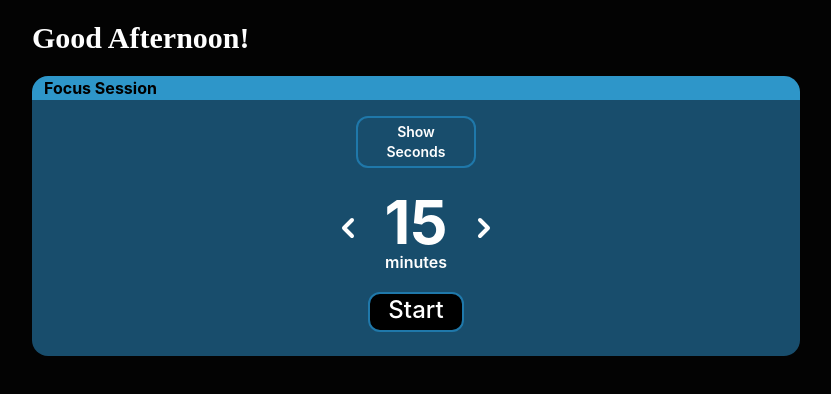
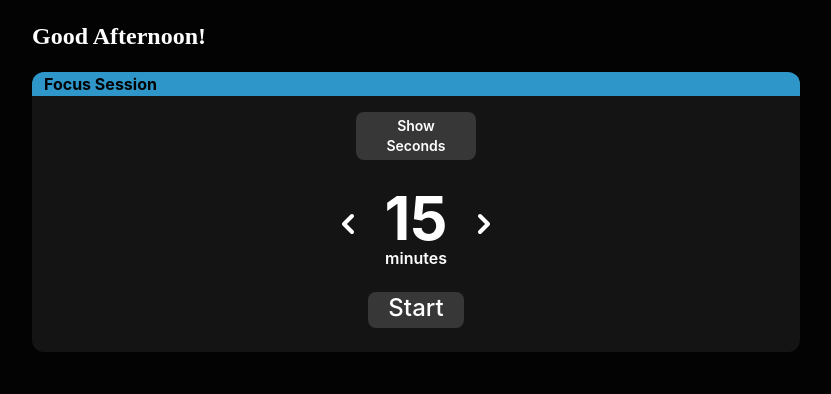
Before and after one commit to Marky2813/electron, a React (Vite) app: page / in a window 1280 px wide. Shown: the top 394 px of the page, without its empty margins (224-1055 px from the left). Built offline with nearby package versions, Linux system fonts and the light colour scheme.

Commit message:
UI Changes

```diff
--- a/src/electron/main.ts
+++ b/src/electron/main.ts
@@ -13,15 +13,15 @@ let saveCounter = 0;
 const store = new Store();
 let date = new Date();
 let today = date.toLocaleDateString();
-let currentdate = store.get('current-date');
+let lastUsedDate = store.get('last-used-date');
 
-console.log(today, currentdate)
+console.log(today, lastUsedDate)
 
-if(currentdate === today) {
-  console.log(store.get('session-details'))
+if(lastUsedDate === today) {
   todaySessionDetails = store.get('session-details');
   contextSwitch = store.get('context-switches');
-  console.log(todaySessionDetails)
+} else {
+  store.set('last-used-date', today)
 }
 
 function scheduleMidnightReset() {
@@ -35,10 +35,16 @@ function scheduleMidnightReset() {
   const msToMidnight = night.getTime() - now.getTime();
 
   setTimeout(() => {
-    todaySessionDetails;
+    clearInterval(intervalId);
+    todaySessionDetails = {};
+    contextSwitch = {};
+    previousWindow = null;
+    const newDay = new Date().toLocaleDateString();
     store.set('session-details', todaySessionDetails);
-    store.set('current-date', today);
-    store.set('context-switches', contextSwitch)
+    store.set('context-switches', contextSwitch);
+    store.set('last-used-date', newDay)
+    startSessionTracking();
+    scheduleMidnightReset();
   }, msToMidnight);
 }
 
@@ -47,9 +53,9 @@ scheduleMidnightReset();
 
 app.on('ready', () => {
   const mainWindow = new BrowserWindow({
-    width: 350,
+    minWidth: 350,
+    maxWidth: 350,
     height: 600,
-  resizable: false,
   webPreferences: {
   preload: getPreloadPath(),
 }
@@ -70,6 +76,7 @@ mainWindow.setAlwaysOnTop(true);
     todaySessionDetails["contextSwitch"] = contextSwitch;
     store.set('session-details', todaySessionDetails);
     store.set('context-switches' , contextSwitch)
+    store.set('last-used-date', today);
     return todaySessionDetails;
   })
   })
@@ -111,4 +118,3 @@ function startSessionTracking() {
       }
     }, 5000)
 }
-        store.set('current-date', today);
--- a/src/ui/components/FocusTimer.tsx
+++ b/src/ui/components/FocusTimer.tsx
@@ -46,14 +46,14 @@ function FocusTimer() {
             </div>
             {timerState === "Paused" && <button
             className='mr-3 p-1
-            hover:bg-gray-100 rounded-full transition-colors'
+            hover:bg-[#1f78aa] rounded-full transition-colors'
             onClick={() => {
               setTimerState("Completed")
               setStateButton("Pause")
               setProgressPercentage(0)
-            }}><RotateCcw color='#000'/></button>}
+            }}><RotateCcw color='#fefefe'/></button>}
             <button
-            className='hover:bg-gray-100 rounded-full transition-colors p-1'
+            className='hover:bg-[#1f78aa] rounded-full transition-colors p-1'
             onClick={() => {
               if (timerState === "Running" || timerState === "Resumed") {
                 setStateButton("Resume");
@@ -65,7 +65,7 @@ function FocusTimer() {
                 setStartTime(Date.now())
                 setTimerState("Resumed")
               }
-            }}>{stateButton === "Pause" ? <Pause fill='#000'color='#000' strokeWidth={1} size={26}/> : <Play fill='#000' color='#000' strokeWidth={1}/ >}</button>
+            }}>{stateButton === "Pause" ? <Pause fill='#fefefe'color='#fefefe' strokeWidth={1} size={26}/> : <Play fill='#fefefe' color='#fefefe' strokeWidth={1}/ >}</button>
           </section>
           :
           <section className='h-full'>
@@ -73,12 +73,12 @@ function FocusTimer() {
               {/* height full tells the div to take the entire height of it's parent element. while the height auto will start from zero filling only the height required to fit all the element.s*/}
               <button
                 id="seconds-btn"
-                className={`border-2
-                border-[#1f78aa]
+                className={`
+                bg-[#373737]
                 text-sm
                 px-3
                 py-1
-                rounded-xl
+                rounded-lg
                 transition-all
                 duration-100
                 mt-4
@@ -88,7 +88,7 @@ function FocusTimer() {
                 hover:bg-[#1f78aa]
                 hover:shadow-sm
                 ${showSeconds === "Hide Seconds" ?
-                  'bg-black text-white hover:hover:bg-[#262626]'
+                  'text-white hover:hover:bg-[#1f78aa]'
                   :
                   ''
                 }`}
@@ -197,17 +197,16 @@ function FocusTimer() {
                     -mt-2 text-m'>minutes</div></div>
               }
               <button
-                className='border-2
-                border-[#1f78aa]
-                rounded-xl
+                className='
+                rounded-lg
                 w-24
                 pb-1
                 self-center
                 text-2xl
                 text-white
-                bg-black
+                bg-[#373737]
                 font-medium
-                hover:bg-[#262626]
+                hover:bg-[#1f78aa]
                 hover:shadow-sm'
                 onClick={() => {
                   setTimerState("Running")
--- a/src/ui/components/Home.tsx
+++ b/src/ui/components/Home.tsx
@@ -6,19 +6,20 @@ function Home() {
       {/* <h5>this is the home page of our app. greeting + weather. then 2 components for focus session and progress. </h5> */}
      <main className="w-3xl">
       <header className="flex justify-between items-center mb-5">
-        <span className="font-[CoromontGaramond] text-3xl">Good Afternoon!</span>
+        <span className="font-[CoromontGaramond] text-2xl">Good Afternoon!</span>
       </header>
       <section>
-        <div className="bg-[#2e96c9] rounded-t-2xl relative h-6">
+        <div className="bg-[#2e96c9] rounded-t-xl relative h-6">
           <span className="absolute left-3 z-10 opacity-100 text-black">Focus Session</span>
         </div>
-        <div className="bg-[#184d6c] h-58">
+        <div className="bg-[#141414] h-58">
           <FocusTimer />
         </div>
-        <div className="bg-[#184d6c] rounded-b-2xl h-6">
+        <div className="bg-[#141414] rounded-b-xl h-6">
         </div>
       {/* //today's progress */}
       </section>
+
     </main>
     </>
   )
--- a/src/ui/index.css
+++ b/src/ui/index.css
@@ -48,7 +48,7 @@
 [role = "progressbar"]::after{
   box-sizing: border-box;
   content: attr(aria-valuetext) ;
-  background: #184d6c;
+  background: #141414;
   border-radius: 95px;
   width: calc(100% - var(--bar-width));
   aspect-ratio: 1 / 1;
```
